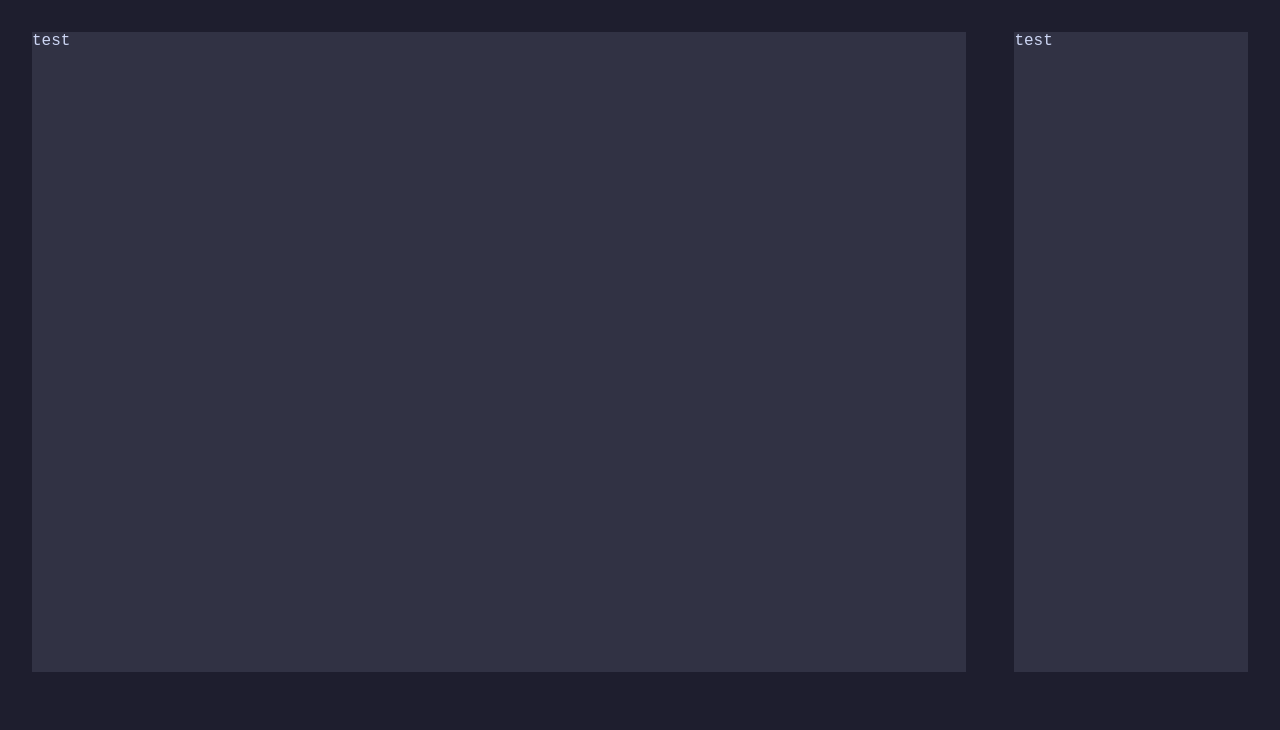
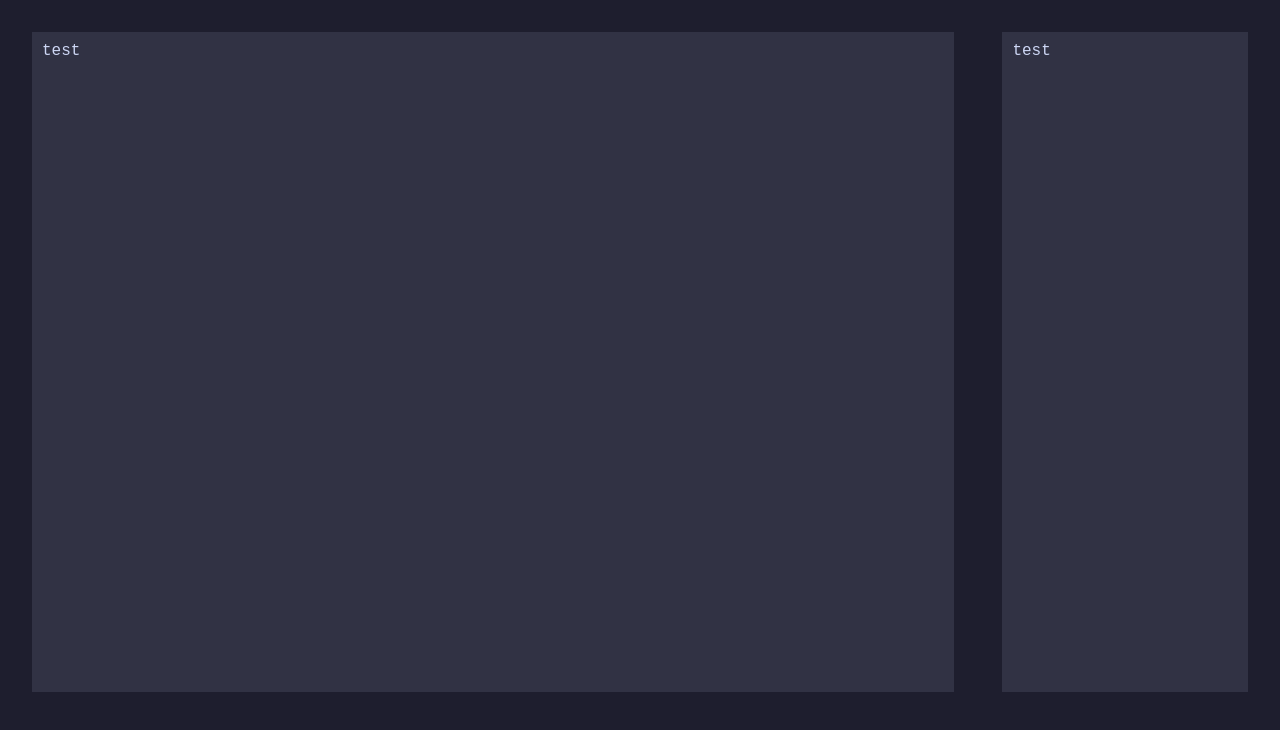
Before and after one commit to ASZM101/terminalquest, a plain HTML site: page index.html in a window 1280 px wide. Drawn offline with nearby package versions, Linux system fonts and the light colour scheme.

Commit message:
Adding padding to #stuff div

```diff
--- a/style.css
+++ b/style.css
@@ -16,6 +16,10 @@
     min-height: 80vh;
 }
 
+#stuff div {
+    padding: 10px;
+}
+
 #terminal {
     flex: 4;
 }
```
